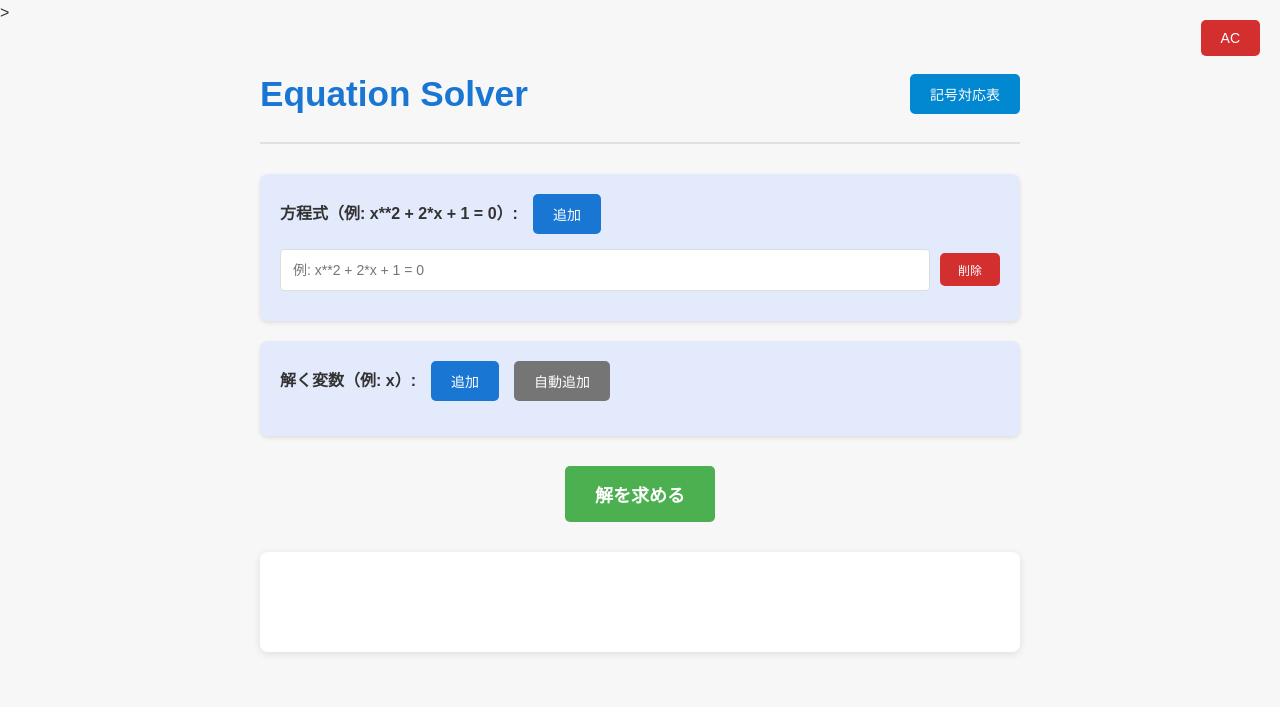
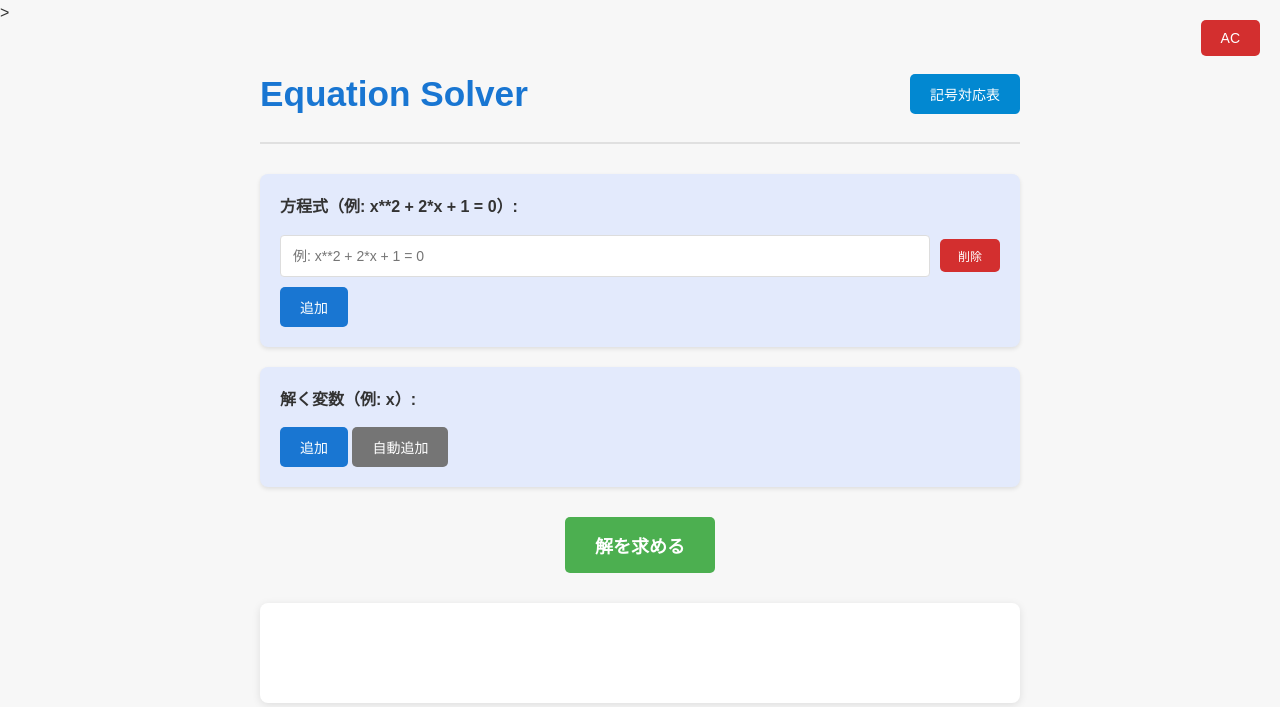
Before and after one commit to Negishi-Cultu-Societas/EquationSolver, a Flask app: page / in a window 1280 px wide. Shown: the top 707 px of the page. Run offline with Flask 3, Linux system fonts and the light colour scheme.

Commit message:
追加ボタンを移動

```diff
--- a/templates/index.html
+++ b/templates/index.html
@@ -66,10 +66,12 @@
             <section class="input-section">
                 <div class="section-header">
                     <label>方程式（例: x**2 + 2*x + 1 = 0）:</label>
-                    <button id="add-equation-btn" class="btn btn-primary">追加</button>
                 </div>
                 <div id="equations-container" class="equations-container">
                     <!-- 方程式入力欄がJavaScriptで動的に追加される -->
+                </div>
+                <div class="add-btn-bottom">
+                    <button id="add-equation-btn" class="btn btn-primary">追加</button>
                 </div>
             </section>
 
@@ -77,11 +79,13 @@
             <section class="input-section">
                 <div class="section-header">
                     <label>解く変数（例: x）:</label>
-                    <button id="add-variable-btn" class="btn btn-primary">追加</button>
-                    <button id="auto-detect-btn" class="btn btn-secondary">自動追加</button>
                 </div>
                 <div id="variables-container" class="variables-container">
                     <!-- 変数入力欄がJavaScriptで動的に追加される -->
+                </div>
+                <div class="add-btn-bottom">
+                    <button id="add-variable-btn" class="btn btn-primary">追加</button>
+                    <button id="auto-detect-btn" class="btn btn-secondary">自動追加</button>
                 </div>
             </section>
 
```
